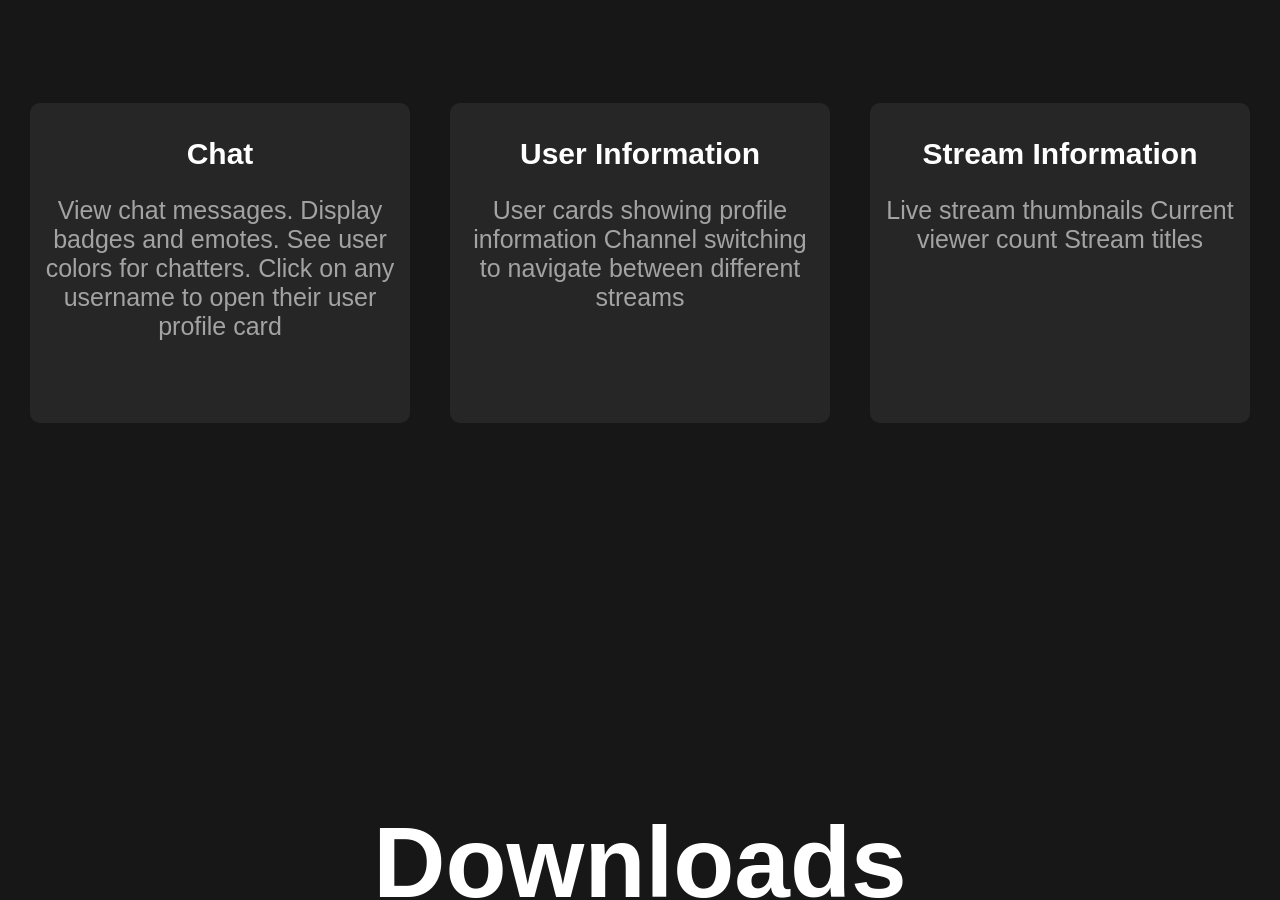
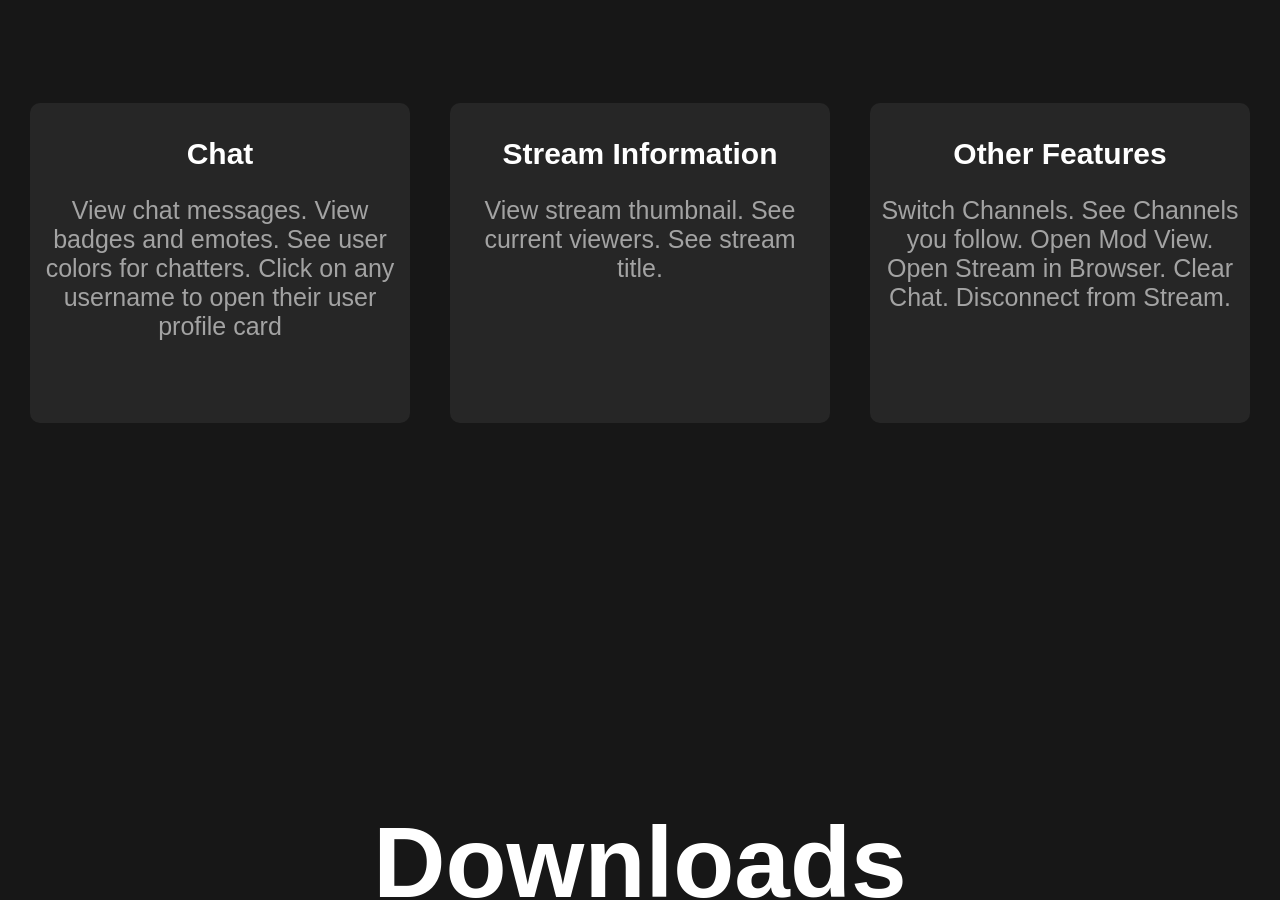
Before and after one commit to Moritz344/lurker-homepage, an Angular app: page / in a window 1280 px wide. Shown: the part 1396-2296 px from the top of the page. Built offline with nearby package versions, Linux system fonts and the light colour scheme.

Commit message:
updated feature list

```diff
--- a/src/hero/hero.html
+++ b/src/hero/hero.html
@@ -24,22 +24,26 @@
       <div class="features-box">
         <h1 style="text-align: center">Chat</h1>
           <span>
-          View chat messages. Display badges and emotes. See user colors for chatters. Click on any username to open their user profile card
+          View chat messages. View badges and emotes. See user colors for chatters. Click on any username to open their user profile card
           </span>
-      </div>
-      <div class="features-box">
-        <h1 style="text-align: center">User Information</h1>
-        <span>
-         User cards showing profile information
-         Channel switching to navigate between different streams
-        </span>
       </div>
       <div class="features-box">
         <h1 style="text-align: center">Stream Information</h1>
         <span>
-          Live stream thumbnails
-          Current viewer count
-          Stream titles
+          View stream thumbnail.
+          See current viewers.
+          See stream title.
+        </span> <br>
+      </div>
+      <div class="features-box">
+        <h1 style="text-align: center">Other Features</h1>
+        <span>
+          Switch Channels.
+          See Channels you follow.
+          Open Mod View.
+          Open Stream in Browser.
+          Clear Chat.
+          Disconnect from Stream.
         </span> <br>
       </div>
     </div>
```
